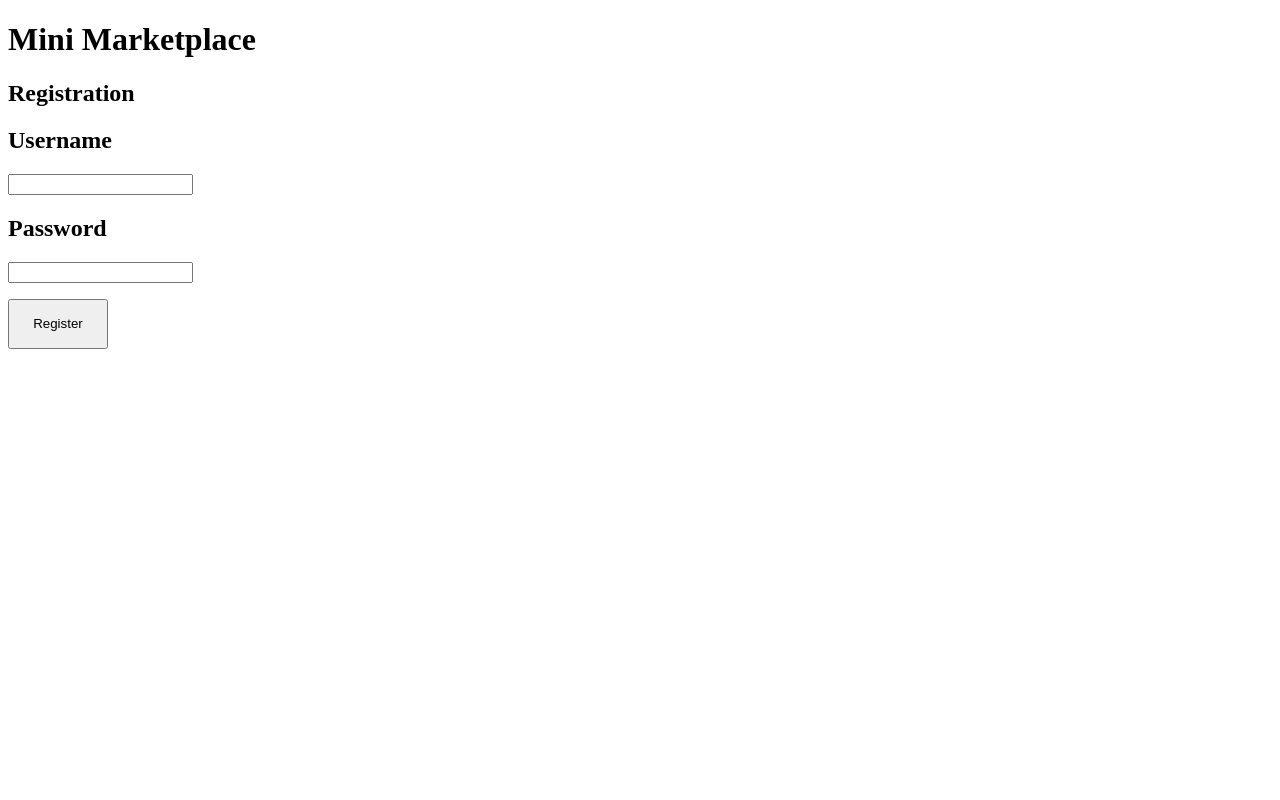
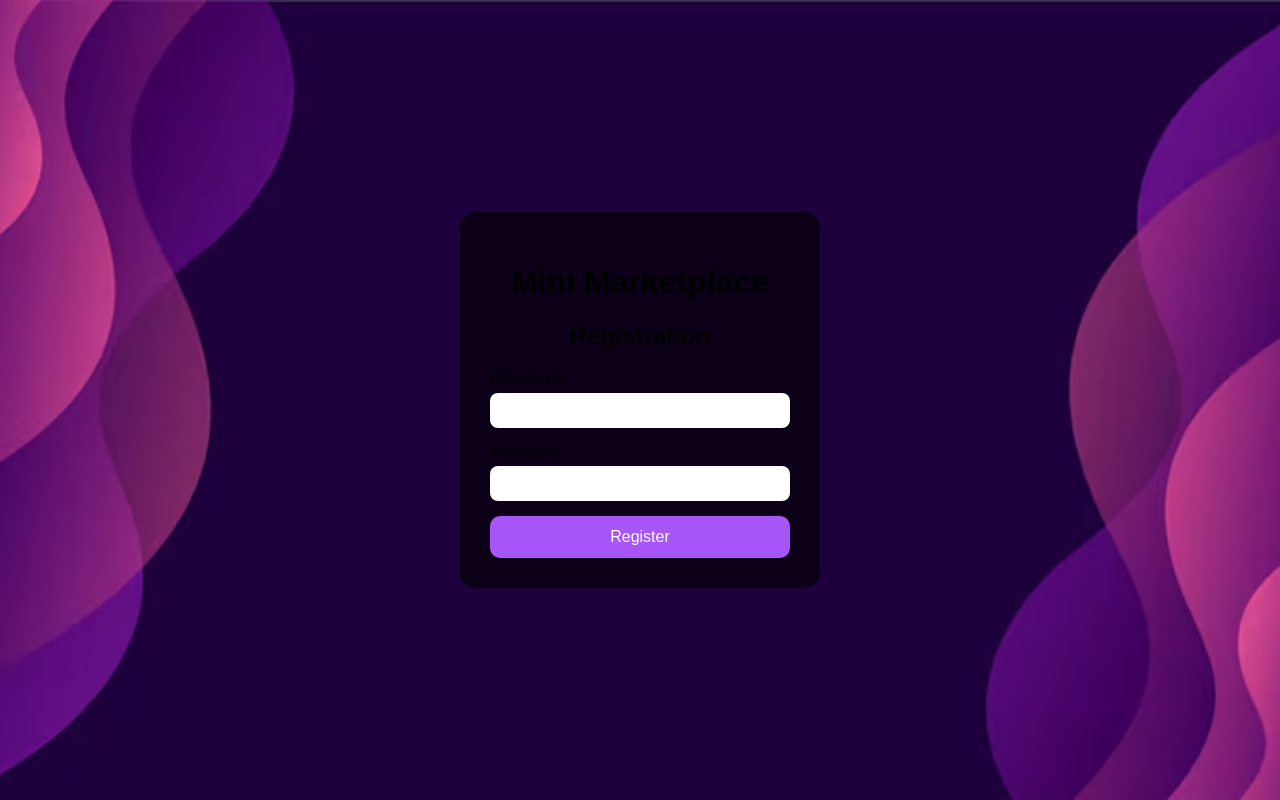
Before and after one commit to Semga125/mini-marketplace, a website: page register.html in a window 1280 px wide. Drawn offline with Linux system fonts and the light colour scheme.

Commit message:
added design

```diff
--- a/register.html
+++ b/register.html
@@ -4,17 +4,27 @@
     <meta charset="UTF-8">
     <meta name="viewport" content="width=device-width, initial-scale=1.0">
     <title>Register</title>
+    <link rel="stylesheet" href="style.css"/>
 </head>
-<body>
+<body class="register-body">
+  <div class="auth-container">
     <h1>Mini Marketplace</h1>
     <h2>Registration</h2>
-    <h2>Username</h2>
-    <input type="text" id="username1"/>
-    <h2>Password</h2>
-    <input type="password" id="password1"/>
-    <p></p>
 
-    <button type="button" id="submit-register" style="width: 100px; height: 50px;">Register</button>
-    <script src="register.js"></script>
+    <div class="form-group">
+      <label>Username</label>
+      <input type="text" id="username1"/>
+    </div>
+
+    <div class="form-group">
+      <label>Password</label>
+      <input type="password" id="password1"/>
+    </div>
+
+    <button id="submit-register">Register</button>
+  </div>
+
+  <script src="register.js"></script>
+</body>
 </body>
 </html>
--- a/style.css
+++ b/style.css
@@ -1,10 +1,10 @@
-body {
+/*.register-body {
     background: #0f1115;
     color: white;
     min-height: 100vh;
     margin: 0;
     font-family: Arial, sans-serif;
-}
+}*/
 
 .global {
     display: flex;
@@ -133,3 +133,85 @@ body {
   transform: scale(1.03);
   background: #22242a;
 }
+
+.div-choise {
+    display: flex;
+    flex-direction: column;
+    justify-content: center;
+    align-items: center;
+    height: 100vh;
+    text-align: center;
+}
+.index-body {
+    background-image: url('gradient-purple-color-background-modern-wave-abstract-designs_343694-2361.avif');
+    background-size: cover;
+    background-position: center;
+    background-repeat: no-repeat;
+    min-height: 100vh;
+}
+.register-body {
+     background-image: url('gradient-purple-color-background-modern-wave-abstract-designs_343694-2361.avif');
+    background-size: cover;
+    background-position: center;
+    background-repeat: no-repeat;
+    min-height: 100vh;
+}
+.register-body {
+    background-image: url('gradient-purple-color-background-modern-wave-abstract-designs_343694-2361.avif');
+    background-size: cover;
+    background-position: center;
+    background-repeat: no-repeat;
+
+    display: flex;
+    justify-content: center;
+    align-items: center;
+    height: 100vh;
+
+    margin: 0;
+    font-family: Arial, sans-serif;
+}
+
+
+.auth-container {
+    background: rgba(0, 0, 0, 0.6);
+    padding: 30px;
+    border-radius: 15px;
+    width: 300px;
+    text-align: center;
+    backdrop-filter: blur(10px);
+}
+
+.form-group {
+    display: flex;
+    flex-direction: column;
+    text-align: left;
+    margin-bottom: 15px;
+}
+
+.form-group label {
+    margin-bottom: 5px;
+}
+
+.form-group input {
+    padding: 10px;
+    border-radius: 8px;
+    border: none;
+    outline: none;
+}
+
+
+#submit-register {
+    width: 100%;
+    padding: 12px;
+    border: none;
+    border-radius: 10px;
+    background: #a855f7;
+    color: white;
+    font-size: 16px;
+    cursor: pointer;
+    transition: 0.3s;
+}
+
+#submit-register:hover {
+    background: #9333ea;
+}
```
Also changed, not shown: create.html (+5 -3 lines), home.html (+1 -1 lines), index.html (+4 -2 lines), login.html (+17 -8 lines), gradient-purple-color-background-modern-wave-abstract-designs_343694-2361.avif (added).
